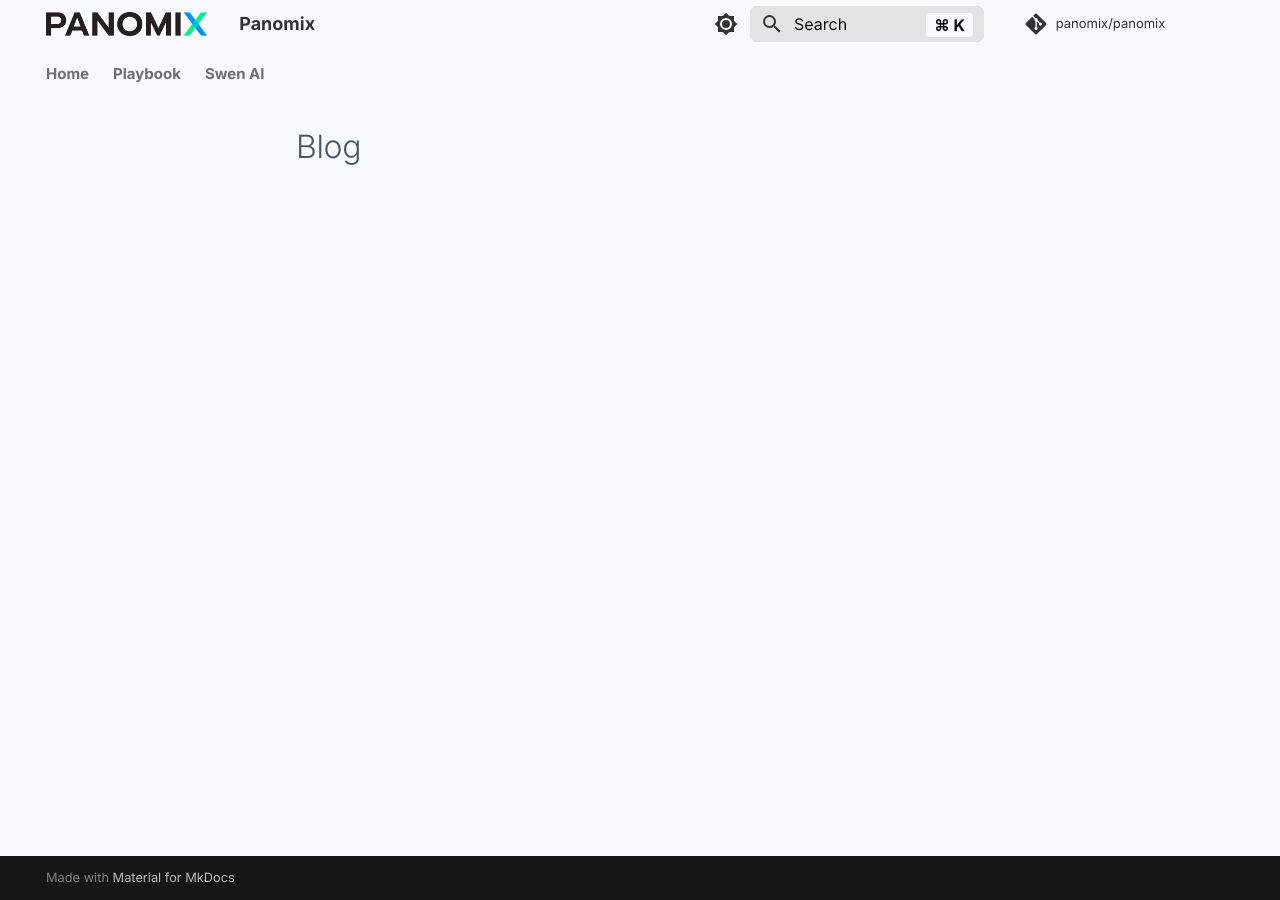
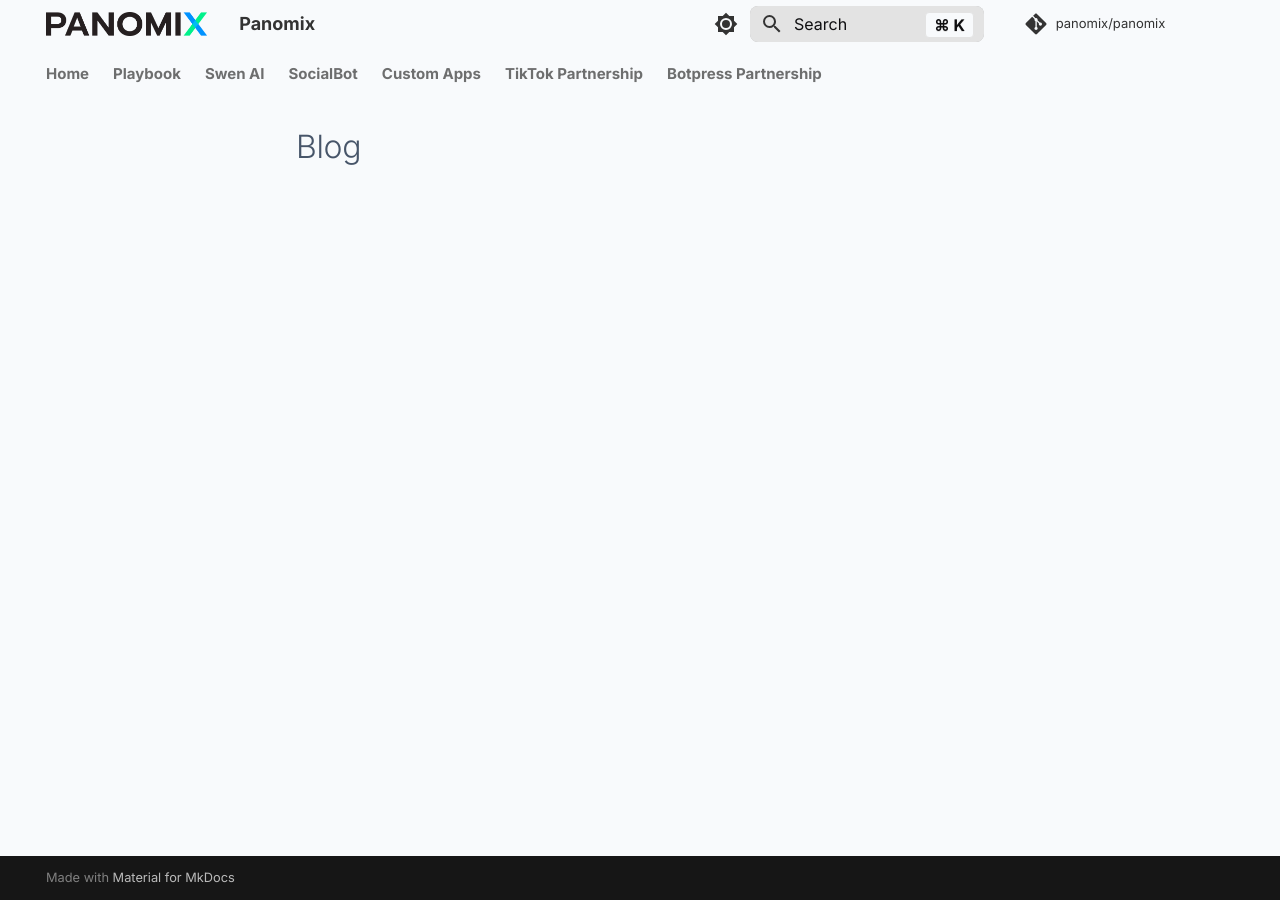
Before and after one commit to panomix/panomix, an MkDocs documentation site: the page built from docs/blog/index.md, in a window 1280 px wide. Built offline with MkDocs 1.6.1 and Material for MkDocs 9.7.7, drawn with Linux system fonts in a browser that asks for light colours; comment, search, counter and statistics services are not loaded.

Commit message:
adding pages

```diff
--- a/docs/stylesheets/extra.css
+++ b/docs/stylesheets/extra.css
@@ -270,6 +270,7 @@ a.primary-button {
 a.primary-button:hover {
   background: var(--primary-button-background-color-hover);
   color: var(--primary-button-text-color-hover);
+  cursor: pointer;
 }
 
 a.secondary-button {
--- a/mkdocs.yml
+++ b/mkdocs.yml
@@ -12,6 +12,15 @@ nav:
           - Simulator: playbook/simulator.md
   - Swen AI:
       - Overview: swen/overview.md
+  - SocialBot:
+      - Overview: socialbot/overview.md
+  - Custom Apps:
+      - Overview: custom/overview.md
+  - TikTok Partnership:
+      - Overview: tiktok/overview.md
+  - Botpress Partnership:
+      - Overview: botpress/overview.md
+
 theme:
   name: material
   custom_dir: docs/theme
```
Also changed, not shown: docs/index.md (+1 -1 lines), docs/playbook/overview.md (+3 -0 lines), docs/botpress/overview.md (added), docs/custom/overview.md (added), docs/socialbot/overview.md (added), docs/tiktok/overview.md (added).
